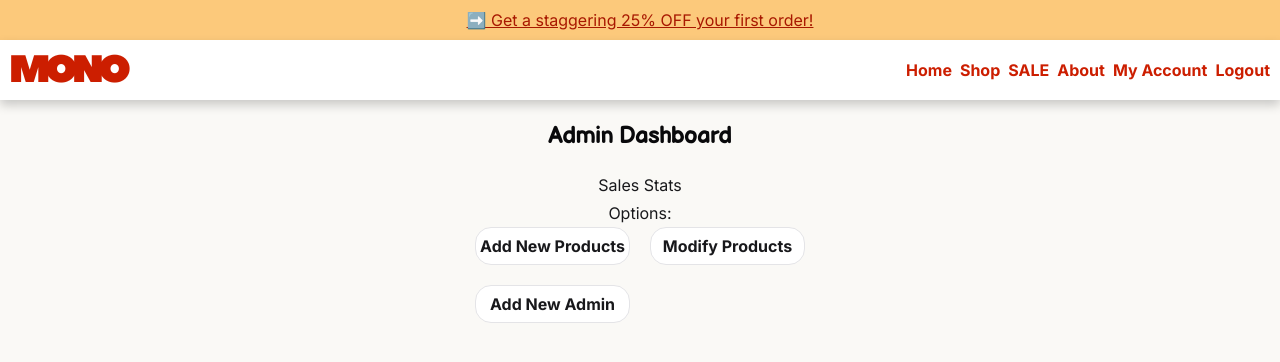
After one commit to Sheikh-H/CS50-Final-Project-Ecommerce-Store, a Flask app: page /dashboard in a window 1280 px wide. The commit adds this page. Shown: the top 362 px of the page. Run offline with Flask 3, Linux system fonts and the light colour scheme; a user stored in the database is signed in.

Commit message:
Added admin dashboard function

```diff
--- a/app.py
+++ b/app.py
@@ -53,14 +53,32 @@ def home():
     return render_template("pages/home.html", title=title)
 
 
-@app.route("/admin")
+@app.route("/admin", methods=["GET", "POST"])
 def admin():
     title = "Admin page"
+    message = ""
     if request.method == "POST":
         username = request.form.get("username").strip()
         password = request.form.get("password").strip()
+        admin, error = admin_login_function(username, password)
+        if admin:
+            session.clear()
+            session["user_id"] = admin["admin_id"]
+            session.permanent = True
+            return redirect(url_for("dashboard"))
+        message = error
+    return render_template("pages/admin_login.html", title=title, message=message)
 
-    return render_template("pages/admin_login.html", title=title)
+
+@app.route("/dashboard", methods=["GET", "POST"])
+@admin_required
+def dashboard():
+    title = "Admin Dashboard"
+    admin_id = session["user_id"]
+    connection = connect_db()
+    cursor = connection.cursor()
+    connection.close()
+    return render_template("pages/dashboard.html", title=title)
 
 
 @app.route("/about")
@@ -78,7 +96,7 @@ def account():
     cursor = connection.cursor()
     cursor.execute("""SELECT * FROM users WHERE user_id = ?;""", (user_id,))
     user = cursor.fetchone()
-
+    connection.close()
     return render_template("/pages/account.html", title=title, user=user)
 
 
--- a/helpers.py
+++ b/helpers.py
@@ -10,11 +10,32 @@ from functools import wraps
 def admin_required(f):
     @wraps(f)
     def decorated_function(*args, **kwargs):
-        if not session.get("admin_id"):
+        if not session.get("user_id"):
             return redirect("/admin")
+
         return f(*args, **kwargs)
 
     return decorated_function
+
+
+def admin_login_function(username, password):
+    connection = connect_db()
+    cursor = connection.cursor()
+    verify = argon2.PasswordHasher().verify
+    cursor.execute(
+        """ SELECT * FROM admins WHERE username = ?; """,
+        (username,),
+    )
+    admin = cursor.fetchone()
+    if not admin:
+        return None, "Username incorrect"
+    try:
+        verify(admin["password"], password)
+        return admin, "Logged in"
+    except VerifyMismatchError:
+        return None, "Password Incorrect"
+    finally:
+        connection.close()
 
 
 def login_required(f):
@@ -49,7 +70,6 @@ def user_login(email, password):
 
     if not user:
         return None, "Email not found, please sign up or try again"
-    print(user["password"])
     try:
         verify(user["password"], password)
         return user, "Logged in"
--- a/static/css/output.css
+++ b/static/css/output.css
@@ -188,6 +188,27 @@
   .z-50 {
     z-index: 50;
   }
+  .row-span-2 {
+    grid-row: span 2 / span 2;
+  }
+  .container {
+    width: 100%;
+    @media (width >= 40rem) {
+      max-width: 40rem;
+    }
+    @media (width >= 48rem) {
+      max-width: 48rem;
+    }
+    @media (width >= 64rem) {
+      max-width: 64rem;
+    }
+    @media (width >= 80rem) {
+      max-width: 80rem;
+    }
+    @media (width >= 96rem) {
+      max-width: 96rem;
+    }
+  }
   .mt-1 {
     margin-top: calc(var(--spacing) * 1);
   }
@@ -202,6 +223,9 @@
   }
   .flex {
     display: flex;
+  }
+  .grid {
+    display: grid;
   }
   .hidden {
     display: none;
@@ -264,6 +300,15 @@
   .translate-x-full {
     --tw-translate-x: 100%;
     translate: var(--tw-translate-x) var(--tw-translate-y);
+  }
+  .transform {
+    transform: var(--tw-rotate-x,) var(--tw-rotate-y,) var(--tw-rotate-z,) var(--tw-skew-x,) var(--tw-skew-y,);
+  }
+  .resize {
+    resize: both;
+  }
+  .grid-cols-2 {
+    grid-template-columns: repeat(2, minmax(0, 1fr));
   }
   .flex-col {
     flex-direction: column;
@@ -577,6 +653,26 @@
   inherits: false;
   initial-value: 0;
 }
+@property --tw-rotate-x {
+  syntax: "*";
+  inherits: false;
+}
+@property --tw-rotate-y {
+  syntax: "*";
+  inherits: false;
+}
+@property --tw-rotate-z {
+  syntax: "*";
+  inherits: false;
+}
+@property --tw-skew-x {
+  syntax: "*";
+  inherits: false;
+}
+@property --tw-skew-y {
+  syntax: "*";
+  inherits: false;
+}
 @property --tw-border-style {
   syntax: "*";
   inherits: false;
@@ -651,6 +747,11 @@
   inherits: false;
   initial-value: 0 0 #0000;
 }
+@property --tw-outline-style {
+  syntax: "*";
+  inherits: false;
+  initial-value: solid;
+}
 @property --tw-duration {
   syntax: "*";
   inherits: false;
@@ -665,6 +766,11 @@
       --tw-translate-x: 0;
       --tw-translate-y: 0;
       --tw-translate-z: 0;
+      --tw-rotate-x: initial;
+      --tw-rotate-y: initial;
+      --tw-rotate-z: initial;
+      --tw-skew-x: initial;
+      --tw-skew-y: initial;
       --tw-border-style: solid;
       --tw-font-weight: initial;
       --tw-shadow: 0 0 #0000;
@@ -681,6 +787,7 @@
       --tw-ring-offset-width: 0px;
       --tw-ring-offset-color: #fff;
       --tw-ring-offset-shadow: 0 0 #0000;
+      --tw-outline-style: solid;
       --tw-duration: initial;
       --tw-ease: initial;
     }
--- a/templates/pages/admin_login.html
+++ b/templates/pages/admin_login.html
@@ -4,11 +4,11 @@
     class="flex w-9/10 flex-col items-center rounded-2xl p-5 shadow-2xl shadow-gray-500 lg:w-1/2"
   >
     <h3>Admin Login</h3>
-    <p>Please login</p>
+    <div>{% if message %} {{message}} {% endif %}</div>
     <form action="/admin" method="post">
       <div class="mb-1">
         <label class="font-bold">Username:</label>
-        <input type="email" name="email" />
+        <input type="text" name="username" />
       </div>
       <div>
         <label for="password" class="font-bold">Password:</label>
@@ -16,7 +16,6 @@
       </div>
       <input type="submit" class="pbutton mt-1" value="Login" />
     </form>
-    <div>{% if message %} {{message}} {% endif %}</div>
     <p><a href="#">Forgot Password?</a></p>
   </div>
 </div>
--- /dev/null
+++ b/templates/pages/dashboard.html
@@ -0,0 +1,24 @@
+{% extends 'layout.html' %} {% block content %}
+<section>
+  <div class="container">
+    <h3 class="p-5 text-center">Admin Dashboard</h3>
+    <div class="flex justify-center">
+      <p>Sales Stats</p>
+    </div>
+    <div class="flex flex-col items-center justify-center">
+      <p>Options:</p>
+      <div class="row-span-2 grid grid-cols-2 gap-5">
+        <div class="card p-1 text-center">
+          <p class="font-bold">Add New Products</p>
+        </div>
+        <div class="card p-1 text-center">
+          <p class="font-bold">Modify Products</p>
+        </div>
+        <div class="card p-1 text-center">
+          <p class="font-bold">Add New Admin</p>
+        </div>
+      </div>
+    </div>
+  </div>
+</section>
+{% endblock %}
--- a/test.py
+++ b/test.py
@@ -4,3 +4,4 @@ hasher = argon2.PasswordHasher()
 
 print(hasher.hash("Password123"))
 # $argon2id$v=19$m=65536,t=3,p=4$zaS8265XxlHq5bNg/XmxgA$X1OF9bDN2WijfEyATLsW68Bs9gjWHGJ3sTQXNEc1LJg
+# $argon2id$v=19$m=65536,t=3,p=4$/zZZW18KKsVFbQczNTzljw$etlKsU6RR89ltTEAxxhUZwC8I3K0pENjiq4Kdes60t0
```
Also changed, not shown: other parts of static/css/output.css (+43 -0 lines), instance/shop.db, 7 other files.
